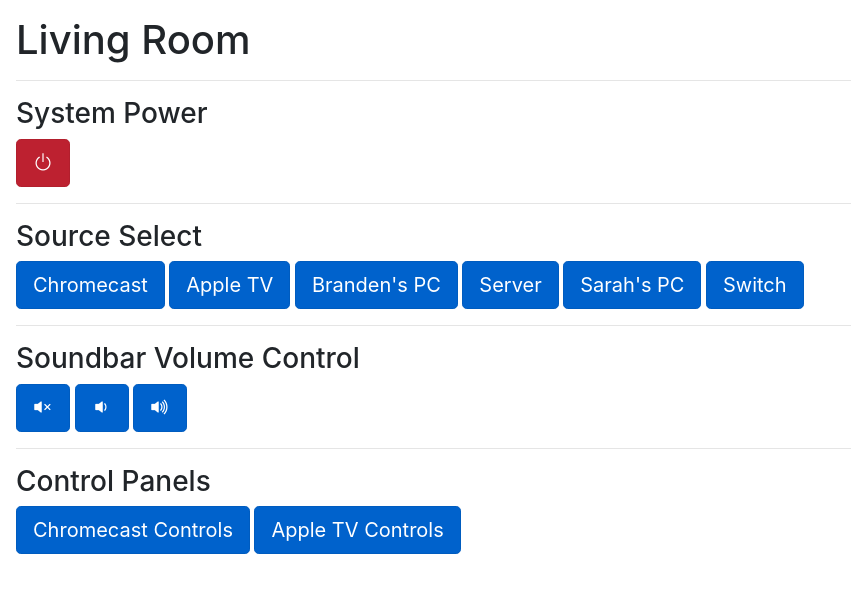
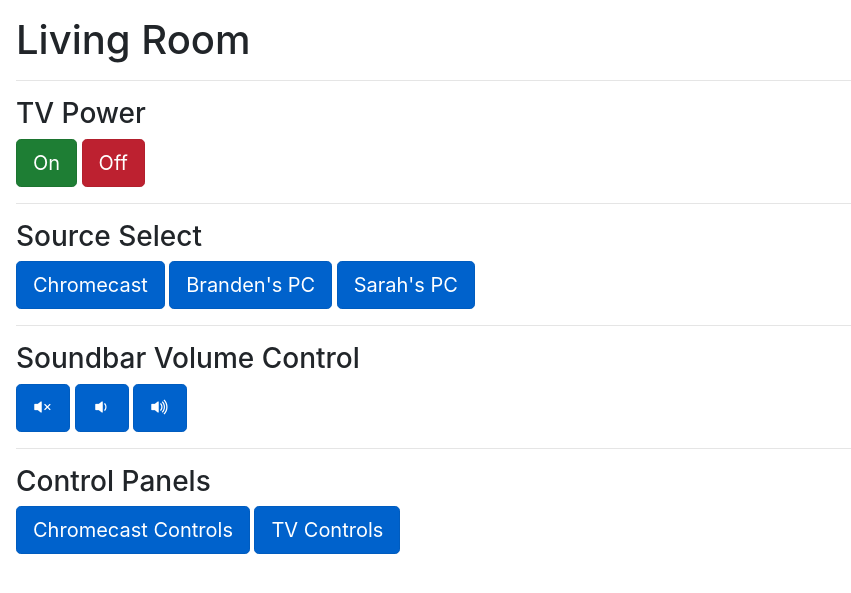
Before and after one commit to BrandenEsses/crestron-remote, a Flask app: page /living_room in a window 1280 px wide. Shown: the part 56-649 px from the top of the page, without its empty margins (0-851 px from the left). Run offline with Flask 3, Linux system fonts and the light colour scheme; parts of the project's set-up code (start-up, migrations or seed data) failed here and were passed over; some libraries are stand-ins or nearby versions.

Commit message:
Starting Louisville integration

```diff
--- a/templates/rooms/living_room.html
+++ b/templates/rooms/living_room.html
@@ -4,18 +4,16 @@
 <div class='container-fluid shadow-lg p-3 mb-5 bg-white rounded'>
   <h1>Living Room</h1>
   <hr />
-  <h3>System Power</h3>
-  <button class='btn btn-danger btn-lg active' id='system_power' onClick="reply_click(this.id)">
-    <i class="bi bi-power"></i>
+  <h3>TV Power</h3>
+  <button class='btn btn-success btn-lg active' id='tv_power_on' onClick="reply_click(this.id)">On
+  </button>
+  <button class='btn btn-danger btn-lg active' id='tv_power_off' onClick="reply_click(this.id)">Off
   </button>
   <hr />
   <h3>Source Select</h3>
   <button class='btn btn-primary btn-lg active' id='chromecast_source_select' onClick="reply_click(this.id)">Chromecast</button>
-  <button class='btn btn-primary btn-lg active' id='apple_tv_source_select' onClick="reply_click(this.id)">Apple TV</button>
   <button class='btn btn-primary btn-lg active' id='branden_desktop_source_select' onClick="reply_click(this.id)">Branden's PC</button>
-  <button class='btn btn-primary btn-lg active' id='server_source_select' onClick="reply_click(this.id)">Server</button>
   <button class='btn btn-primary btn-lg active' id='sarah_pc_source_select' onClick="reply_click(this.id)">Sarah's PC</button>
-  <button class='btn btn-primary btn-lg active' id='switch_source_select' onClick="reply_click(this.id)">Switch</button>
   <hr />
   <h3>Soundbar Volume Control</h3>
   <button class='btn btn-primary btn-lg active' id='soundbar_vol_mute' onClick="reply_click(this.id)">
@@ -103,42 +101,48 @@
       </div>
     </div>
   </div>
-  <button type="button" class="btn btn-primary btn-lg active" data-toggle="modal" data-target="#appleTVModal"> Apple TV Controls </button>
-  <div class="modal fade" id="appleTVModal" tabindex="-1" role="dialog" aria-labelledby="appleTVModalLabel" aria-hidden="true">
+
+<button type="button" class="btn btn-primary btn-lg active" data-toggle="modal" data-target="#TVModal"> TV Controls </button>
+  <div class="modal fade" id="TVModal" tabindex="-1" role="dialog" aria-labelledby="TVModalLabel" aria-hidden="true">
     <div class="modal-dialog" role="document">
       <div class="modal-content">
         <div class="modal-header">
-          <h5 class="modal-title" id="appleTVModalLabel">Apple TV Controls</h5>
+          <h5 class="modal-title" id="TVModalLabel">TV Controls</h5>
           <button type="button" class="close" data-dismiss="modal" aria-label="Close">
             <span aria-hidden="true">&times;</span>
           </button>
         </div>
         <div class="modal-body text-center">
-          <button class='btn btn-primary btn-lg active' id='apple_tv_menu' onClick="reply_click(this.id)">Menu</button>
-          <button class='btn btn-primary btn-lg active' id='apple_tv_tv' onClick="reply_click(this.id)">
-            <i class="bi bi-tv"></i>
+          <button class='btn btn-success btn-lg active' id='tv_power_on' onClick="reply_click(this.id)">
+            On
           </button>
-          <button class='btn btn-primary btn-lg active' id='apple_tv_play_pause' onClick="reply_click(this.id)">
-            <i class="bi bi-play-fill"></i>
-            <i class="bi bi-pause-fill"></i>
+          <button class='btn btn-danger btn-lg active' id='tv_power_off' onClick="reply_click(this.id)">
+            Off
           </button>
+          <button class='btn btn-primary btn-lg active' id='tv_select' onClick="reply_click(this.id)">
+            Select
+          </button>
+            <button class='btn btn-primary btn-lg active' id='tv_home' onClick="reply_click(this.id)">Home
+            </button>
+            <button class='btn btn-primary btn-lg active' id='tv_menu' onClick="reply_click(this.id)">Menu
+            </button>
           <br>
-          <hr />
-          <button class='btn btn-primary btn-lg active' id='apple_tv_up' onClick="reply_click(this.id)">
+          <hr/>
+          <button class='btn btn-primary btn-lg active' id='tv_up' onClick="reply_click(this.id)">
             <i class="bi bi-arrow-up"></i>
           </button>
           <br>
-          <button class='btn btn-primary btn-lg active' id='apple_tv_left' onClick="reply_click(this.id)">
+          <button class='btn btn-primary btn-lg active' id='tv_left' onClick="reply_click(this.id)">
             <i class="bi bi-arrow-left"></i>
           </button>
-          <button class='btn btn-primary btn-lg active' id='apple_tv_select' onClick="reply_click(this.id)">
+          <button class='btn btn-primary btn-lg active' id='tv_select' onClick="reply_click(this.id)">
             <i class="bi bi-record-fill"></i>
           </button>
-          <button class='btn btn-primary btn-lg active' id='apple_tv_right' onClick="reply_click(this.id)">
+          <button class='btn btn-primary btn-lg active' id='tv_right' onClick="reply_click(this.id)">
             <i class="bi bi-arrow-right"></i>
           </button>
           <br>
-          <button class='btn btn-primary btn-lg active' id='apple_tv_down' onClick="reply_click(this.id)">
+          <button class='btn btn-primary btn-lg active' id='tv_down' onClick="reply_click(this.id)">
             <i class="bi bi-arrow-down"></i>
           </button>
           <br>
```
